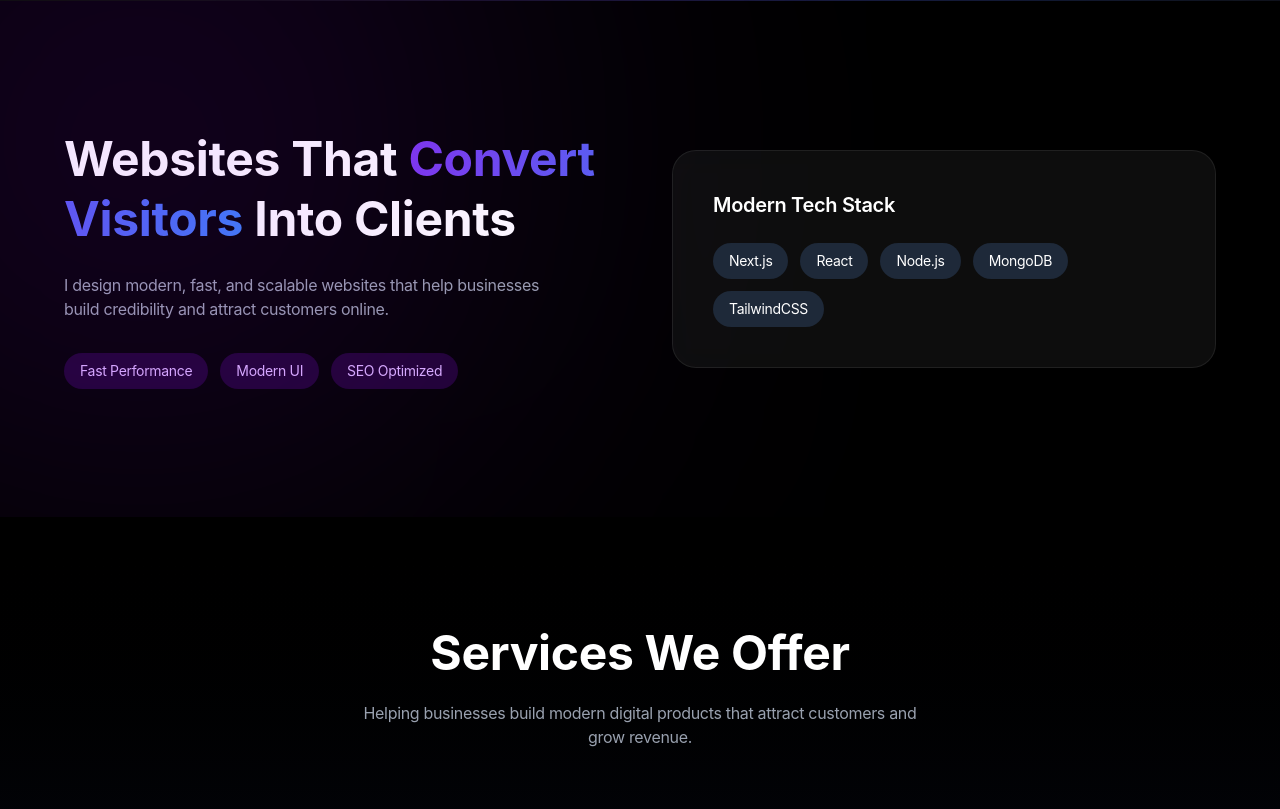
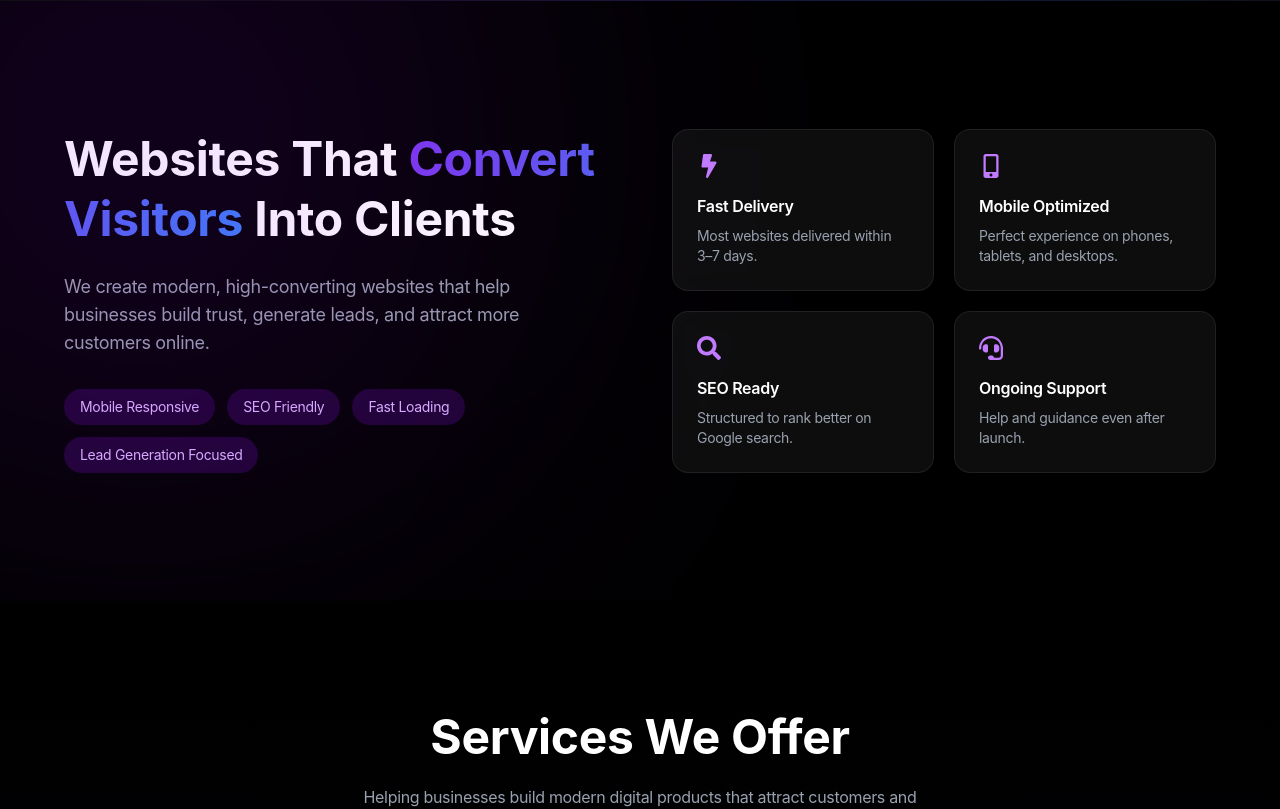
Before and after one commit to Sumitk-19/DevNestStudio, a Next.js app: page / in a window 1280 px wide. Shown: the part 880-1689 px from the top of the page. Built offline with nearby package versions, Linux system fonts and the light colour scheme.

Commit message:
Ui refinements

```diff
--- a/src/sections/Hero.jsx
+++ b/src/sections/Hero.jsx
@@ -39,20 +39,20 @@ transition={{duration:1, ease:"easeOut"}}
 className="text-6xl font-bold max-w-4xl leading-tight"
 >
 
-We <span className="gradient-text">Build Websites</span> That Bring You Customers
+We <span className="gradient-text">Build Websites</span> That Turn Visitors Into Paying Customers
 
 </motion.h1>
 
 <p className="text-gray-400 mt-6 max-w-xl">
-Website for businesses
+Helping Businesses Build Their Online Presence
 </p>
 
 <p className="text-green-400 mt-4">
-We’ll personally review your business and suggest improvements (FREE)
+More Leads. More Calls. More Sales.
 </p>
 
 <p className="text-green-400 mt-4">
- Website starting at ₹4,999 | Delivery in 2–3 days
+Starting at ₹4,999 • Delivered in 2–3 Days
 </p>
 
 <div className="flex gap-4 mt-8">
@@ -61,14 +61,14 @@ We’ll personally review your business and suggest improvements (FREE)
 href="#work"
 className="px-6 py-3 bg-white text-black rounded-xl hover:scale-105 transition duration-300"
 >
-View Work
+Get Free Website Audit
 </a>
 
 <a
 href="#contact"
 className="px-6 py-3 border border-gray-500 rounded-xl hover:bg-white hover:text-black transition duration-300"
 >
-Get Free Website Audit
+View Work
 </a>
 
 </div>
--- a/src/sections/Stats.jsx
+++ b/src/sections/Stats.jsx
@@ -4,10 +4,10 @@ import { useEffect, useRef } from "react";
 import CircleParticles from "../components/CircleParticles";
 
 const stats = [
-  { value: 20, suffix: "+", label: "Projects Delivered" },
-  { value: 2, suffix: "+", label: "Years Experience" },
-  { value: 100, suffix: "%", label: "Client Satisfaction" },
-  { value: 24, suffix: "h", label: "Avg Response Time" }
+  { value: 20, suffix: "+", label: "Websites Delivered" },
+  { value: 2, suffix: "+", label: "Years Building Digital Products" },
+  { value: 100, suffix: "%", label: "Project Completion Rate" },
+  { value: 24, suffix: "h", label: "Average Response Time" }
 ];
 
 export default function Stats() {
@@ -51,11 +51,11 @@ export default function Stats() {
       <div className="relative z-10 max-w-6xl mx-auto text-center">
 
         <h2 className="text-5xl font-bold mb-6">
-          Achievements & Experience
+          Trusted For Fast & Reliable Delivery
         </h2>
 
         <p className="text-gray-400 mb-20 max-w-xl mx-auto">
-          A few numbers that represent my journey in building digital products.
+          Focused on quality, speed, and client satisfaction.
         </p>
 
         <div className="grid md:grid-cols-2 lg:grid-cols-4 gap-12">
--- a/src/sections/StorySection.jsx
+++ b/src/sections/StorySection.jsx
@@ -1,15 +1,18 @@
 "use client";
 
 import { motion } from "framer-motion";
+import { FaBolt, FaMobileAlt, FaSearch, FaHeadset } from "react-icons/fa";
 
 export default function StorySection() {
   return (
-    <section id="story" className="py-32 px-6 bg-black relative overflow-hidden">
-
-      {/* subtle gradient glow */}
+    <section
+      id="story"
+      className="py-32 px-6 bg-black relative overflow-hidden"
+    >
+      {/* Glow */}
       <div className="absolute w-[600px] h-[600px] bg-purple-600/20 blur-[200px] rounded-full -top-40 -left-40"></div>
 
-      <div className="max-w-6xl mx-auto grid md:grid-cols-2 gap-16 items-center">
+      <div className="max-w-6xl mx-auto grid lg:grid-cols-2 gap-16 items-center">
 
         {/* LEFT CONTENT */}
 
@@ -19,7 +22,6 @@ export default function StorySection() {
           transition={{ duration: 0.6 }}
           viewport={{ once: true }}
         >
-
           <h2 className="text-5xl font-bold leading-tight mb-6">
             Websites That{" "}
             <span className="gradient-text">
@@ -28,71 +30,85 @@ export default function StorySection() {
             Into Clients
           </h2>
 
-          <p className="text-gray-400 max-w-lg mb-8">
-            I design modern, fast, and scalable websites that help
-            businesses build credibility and attract customers online.
+          <p className="text-gray-400 max-w-lg mb-8 text-lg">
+            We create modern, high-converting websites that help businesses
+            build trust, generate leads, and attract more customers online.
           </p>
 
           <div className="flex flex-wrap gap-3">
 
             <span className="px-4 py-2 text-sm rounded-full bg-purple-600/20 text-purple-300">
-              Fast Performance
+              Mobile Responsive
             </span>
 
             <span className="px-4 py-2 text-sm rounded-full bg-purple-600/20 text-purple-300">
-              Modern UI
+              SEO Friendly
             </span>
 
             <span className="px-4 py-2 text-sm rounded-full bg-purple-600/20 text-purple-300">
-              SEO Optimized
+              Fast Loading
+            </span>
+
+            <span className="px-4 py-2 text-sm rounded-full bg-purple-600/20 text-purple-300">
+              Lead Generation Focused
             </span>
 
           </div>
-
         </motion.div>
 
-        {/* RIGHT CARD */}
+        {/* RIGHT SIDE */}
 
         <motion.div
           initial={{ opacity: 0, x: 40 }}
           whileInView={{ opacity: 1, x: 0 }}
           transition={{ duration: 0.6 }}
           viewport={{ once: true }}
-          className="glass p-10 rounded-3xl hover:scale-[1.02] transition duration-300"
+          className="grid sm:grid-cols-2 gap-5"
         >
 
-          <h3 className="text-xl font-semibold mb-6">
-            Modern Tech Stack
-          </h3>
+          <div className="glass p-6 rounded-2xl">
+            <FaBolt className="text-purple-400 text-2xl mb-4" />
+            <h3 className="font-semibold mb-2">
+              Fast Delivery
+            </h3>
+            <p className="text-sm text-gray-400">
+              Most websites delivered within 3–7 days.
+            </p>
+          </div>
 
-          <div className="flex flex-wrap gap-3">
+          <div className="glass p-6 rounded-2xl">
+            <FaMobileAlt className="text-purple-400 text-2xl mb-4" />
+            <h3 className="font-semibold mb-2">
+              Mobile Optimized
+            </h3>
+            <p className="text-sm text-gray-400">
+              Perfect experience on phones, tablets, and desktops.
+            </p>
+          </div>
 
-            <span className="px-4 py-2 text-sm rounded-full bg-gray-800">
-              Next.js
-            </span>
+          <div className="glass p-6 rounded-2xl">
+            <FaSearch className="text-purple-400 text-2xl mb-4" />
+            <h3 className="font-semibold mb-2">
+              SEO Ready
+            </h3>
+            <p className="text-sm text-gray-400">
+              Structured to rank better on Google search.
+            </p>
+          </div>
 
-            <span className="px-4 py-2 text-sm rounded-full bg-gray-800">
-              React
-            </span>
-
-            <span className="px-4 py-2 text-sm rounded-full bg-gray-800">
-              Node.js
-            </span>
-
-            <span className="px-4 py-2 text-sm rounded-full bg-gray-800">
-              MongoDB
-            </span>
-
-            <span className="px-4 py-2 text-sm rounded-full bg-gray-800">
-              TailwindCSS
-            </span>
-
+          <div className="glass p-6 rounded-2xl">
+            <FaHeadset className="text-purple-400 text-2xl mb-4" />
+            <h3 className="font-semibold mb-2">
+              Ongoing Support
+            </h3>
+            <p className="text-sm text-gray-400">
+              Help and guidance even after launch.
+            </p>
           </div>
 
         </motion.div>
 
       </div>
-
     </section>
   );
 }
```
